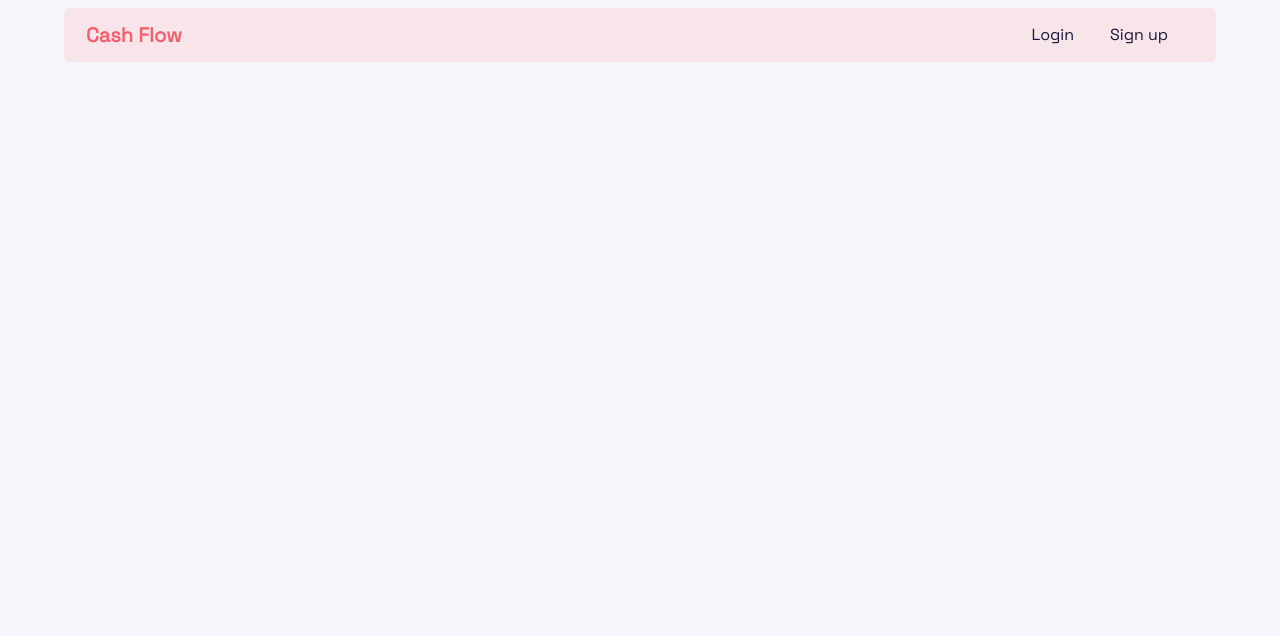
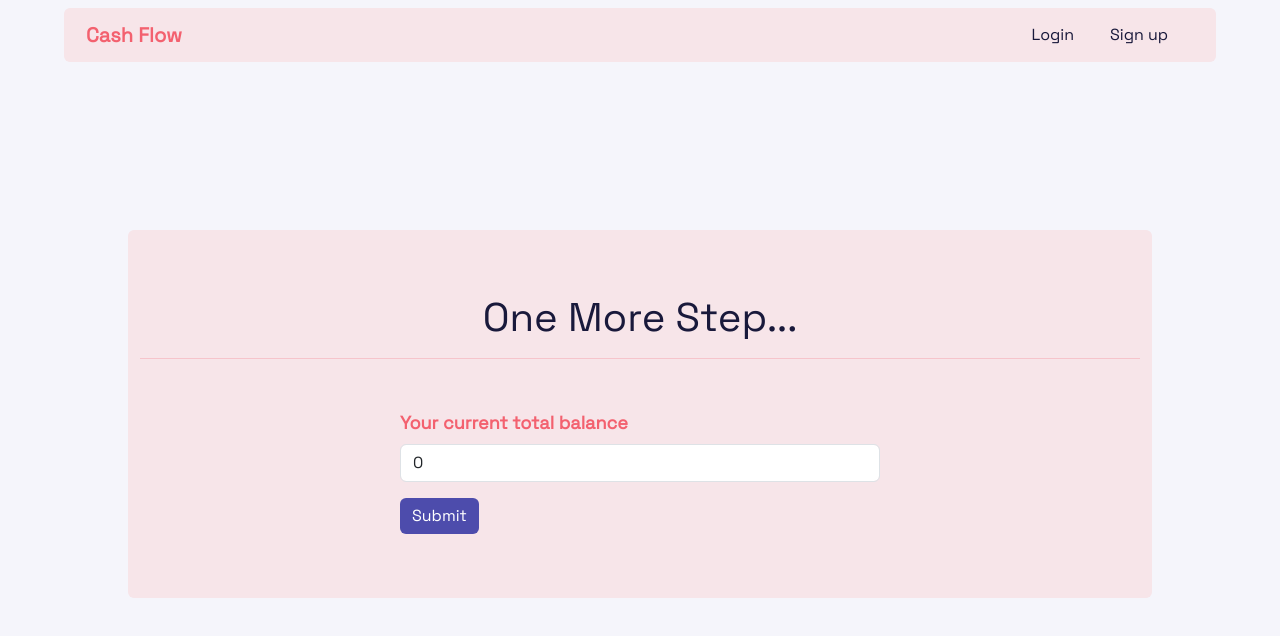
Before and after one commit to miguel-fg/cash-flow-frontend, a React (Create React App) app: page /balance in a window 1280 px wide. Shown: the top 636 px of the page. Built offline with nearby package versions, Linux system fonts and the light colour scheme.

Commit message:
Added initial budget screen before dashboard

```diff
--- a/src/App.js
+++ b/src/App.js
@@ -9,6 +9,7 @@ import Home from "./pages/home";
 import Signup from "./pages/signup";
 import Login from "./pages/login";
 import Dashboard from "./pages/dashboard";
+import Balance from "./pages/balance";
 import NavBar from "./components/NavBar";
 
 // user hook
@@ -25,7 +26,8 @@ function App() {
             <NavBar />
             <Routes>
                 <Route exact path="/" element={user ? <Dashboard /> : <Home />} />
-                <Route path="signup" element={!user ? <Signup /> : <Navigate to="/" />} />
+                <Route path="/balance" element={<Balance /> } />
+                <Route path="signup" element={!user ? <Signup /> : <Navigate to="/balance" />} />
                 <Route path="login" element={!user ? <Login/>: <Navigate to="/" />} />
             </Routes>
         </BrowserRouter>
--- /dev/null
+++ b/src/context/BudgetContext.js
@@ -0,0 +1,24 @@
+import { createContext, useReducer } from "react";
+
+export const BudgetsContext = createContext();
+
+export const budgetsReducer = (state, action) => {
+    switch(action.type){
+        case "SET_BUDGET":
+            return { balance: action.payload };
+        case "UPDATE_BUDGET":
+            return { balance: action.payload };
+        default:
+            return state;
+    }
+};
+
+export const BudgetsContextProvider = ({ children }) => {
+    const [ state, dispatch] = useReducer(budgetsReducer, { balance: null });
+
+    return (
+        <BudgetsContext.Provider value={{ ...state, dispatch }}>
+            { children }
+        </BudgetsContext.Provider>
+    )
+};
--- /dev/null
+++ b/src/hooks/useBudgetContext.js
@@ -0,0 +1,12 @@
+import { BudgetsContext } from "../context/BudgetContext";
+import { useContext } from "react";
+
+export const useBudgetsContext = () => {
+    const context = useContext(BudgetsContext);
+
+    if(!context){
+        throw Error("useBudgetsContext must be used inside a BudgetsContextProvider");
+    }
+
+    return context;
+}
--- a/src/hooks/useTransactionsContext.js
+++ b/src/hooks/useTransactionsContext.js
@@ -5,7 +5,7 @@ export const useTransactionsContext = () => {
     const context = useContext(TransactionsContext);
 
     if(!context) {
-        throw Error("useTransactionsContext must be used inside a WorkoutContextProvider");
+        throw Error("useTransactionsContext must be used inside a TransactionsContextProvider");
     }
 
     return context;
--- a/src/index.js
+++ b/src/index.js
@@ -7,12 +7,15 @@ import App from "./App";
 // context
 import { TransactionsContextProvider } from "./context/TransactionContext";
 import { AuthContextProvider } from "./context/AuthContext";
+import { BudgetsContextProvider } from "./context/BudgetContext";
 
 const root = ReactDOM.createRoot(document.getElementById("root"));
 root.render(
     <AuthContextProvider>
-        <TransactionsContextProvider>
-            <App />
-        </TransactionsContextProvider>
+        <BudgetsContextProvider>
+            <TransactionsContextProvider>
+                <App />
+            </TransactionsContextProvider>
+        </BudgetsContextProvider>
     </AuthContextProvider>
 );
--- /dev/null
+++ b/src/pages/balance.js
@@ -0,0 +1,105 @@
+import React, { useState } from "react";
+import { useNavigate } from "react-router-dom";
+
+// bootstrap components
+import Container from "react-bootstrap/Container";
+import Form from "react-bootstrap/Form";
+import Button from "react-bootstrap/Button";
+
+// hooks
+import { useBudgetsContext } from "../hooks/useBudgetContext";
+import { useAuthContext } from "../hooks/useAuthContext";
+
+const Balance = () => {
+    // balance object state
+    const [balance, setBalance] = useState(0);
+
+    //form validation state
+    const [validated, setValidated] = useState(false);
+
+    // budget hook
+    const { dispatch } = useBudgetsContext();
+
+    //user hook
+    const { user } = useAuthContext();
+
+    //navigate object
+    const navigate = useNavigate();
+
+    const handleSubmit = async (e) => {
+        // exits function if there is no user
+        if (!user) {
+            return;
+        }
+
+        const form = e.currentTarget;
+
+        if (form.checkValidity() === false) {
+            e.preventDefault();
+            e.stopPropagation();
+        } else {
+            e.preventDefault();
+            sendData();
+        }
+
+        setValidated(true);
+    };
+
+    const sendData = async () => {
+        const apiURL =
+            "https://cash-flow-backend-zt10.onrender.com/api/budget/";
+        const testApiURL = "http://localhost:5000/api/budget/";
+
+        const budget = { balance };
+
+        const response = await fetch(testApiURL, {
+            method: "POST",
+            body: JSON.stringify(budget),
+            headers: {
+                "Content-Type": "application/json",
+                Authorization: `Bearer ${user.token}`,
+            },
+        });
+
+        const data = await response.json();
+
+        if(response.ok){
+            dispatch({type: "SET_BUDGET", payload: data});
+            console.log("budget updated successfully!");
+            setBalance(0);
+            navigate("/");
+        }
+    };
+
+    return (
+        <Container className="form-card rounded">
+            <h1>One More Step...</h1>
+            <hr className="form-divider" />
+            <Form
+                className="user-form"
+                onSubmit={handleSubmit}
+                noValidate
+                validated={validated}
+            >
+                <Form.Group className="mb-3" controlId="signup.Email">
+                    <Form.Label className="form-label">
+                        Your current total balance
+                    </Form.Label>
+                    <Form.Control
+                        type="number"
+                        placeholder="$3500.00"
+                        value={balance}
+                        onChange={(e) => setBalance(e.target.value)}
+                        required
+                        isValid={balance && balance > 0}
+                    />
+                </Form.Group>
+                <Button type="submit" className="btn">
+                    Submit
+                </Button>
+            </Form>
+        </Container>
+    );
+};
+
+export default Balance;
```
